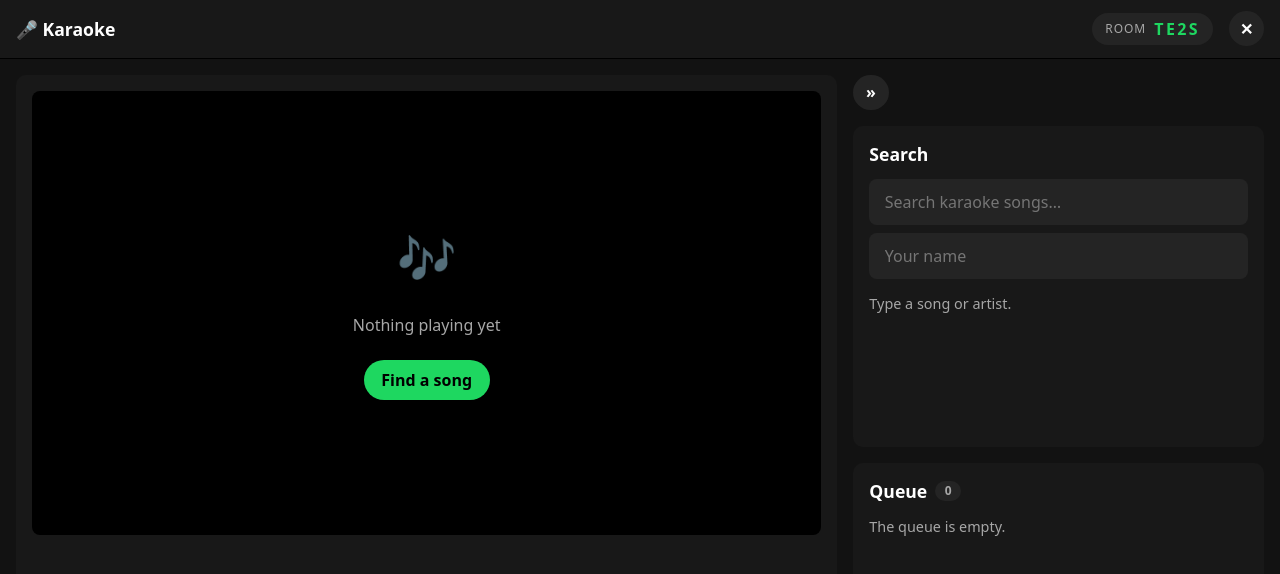
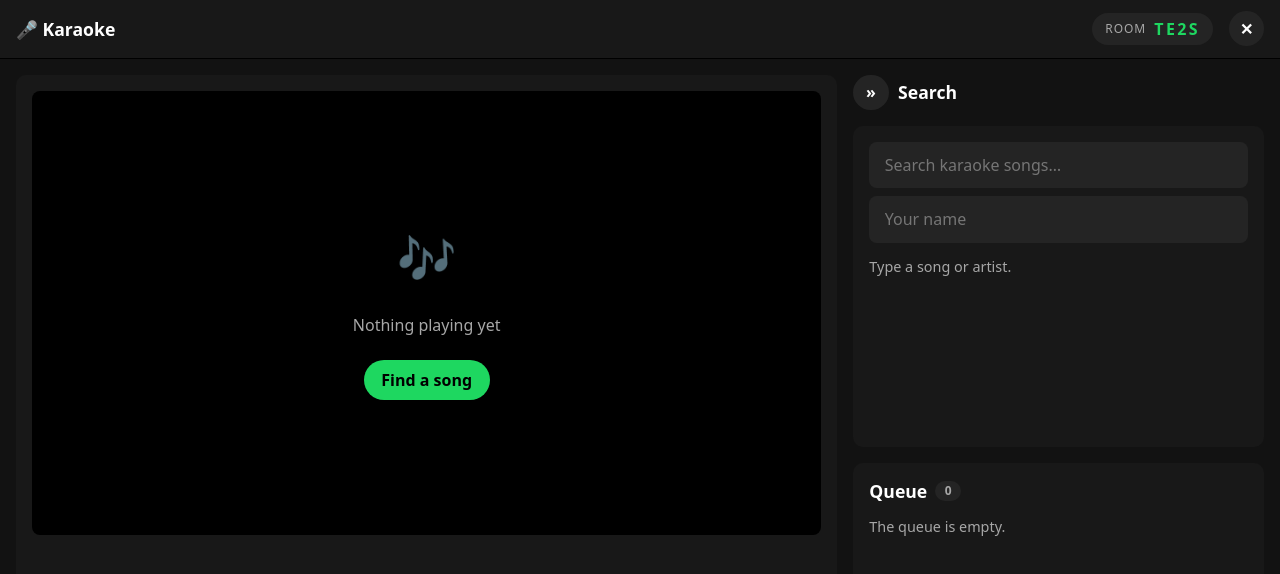
Before and after one commit to MattVane/ukaraoke, a React (Vite) app: page / in a window 1280 px wide. Both pictures are taken after a click on the button "Start new session". Shown: the top 574 px of the page. Built offline with nearby package versions, Linux system fonts and the light colour scheme.

Commit message:
Put Search heading next to sidebar toggle
Co-authored-by: Copilot <223556219+Copilot@users.noreply.github.com>

```diff
--- a/src/App.css
+++ b/src/App.css
@@ -99,6 +99,8 @@ h2 { font-size: 1.1rem; margin-bottom: 0.8rem; display: flex; align-items: cente
   .panel { height: 100%; }
   .row img { width: 64px; }
   .side-toggle { display: none; }
+  .sidebar-head { display: none; }
+  .app[data-tab='search'] .sidebar-head { display: block; padding: 0.2rem 0.2rem 0; }
 }
 
 /* Large screen: split view */
@@ -108,6 +110,9 @@ h2 { font-size: 1.1rem; margin-bottom: 0.8rem; display: flex; align-items: cente
   .sidebar { display: flex; flex-direction: column; gap: 1rem; min-height: 0; }
   .sidebar .panel { flex: 1; min-height: 0; }
   .side-toggle { align-self: flex-start; flex: none; }
+  .sidebar-head { display: flex; align-items: center; gap: 0.6rem; flex: none; }
+  .sidebar-head h2 { margin: 0; }
+  .panels.side-collapsed .sidebar-head h2 { display: none; }
   .panels.side-collapsed { grid-template-columns: minmax(0, 1fr) auto; }
   .panels.side-collapsed .sidebar .panel { display: none; }
 }
--- a/src/App.tsx
+++ b/src/App.tsx
@@ -106,6 +106,7 @@ export default function App() {
         </section>
 
         <aside className="sidebar">
+          <div className="sidebar-head">
             <button
               className="btn icon side-toggle"
               onClick={toggleSide}
@@ -115,9 +116,10 @@ export default function App() {
             >
               {sideOpen ? '»' : '«'}
             </button>
+            <h2>Search</h2>
+          </div>
 
           <section className="panel search">
-            <h2>Search</h2>
             <SearchPanel onAdd={add} />
           </section>
 
```
Lines whose indentation alone changed are shown as unchanged.
